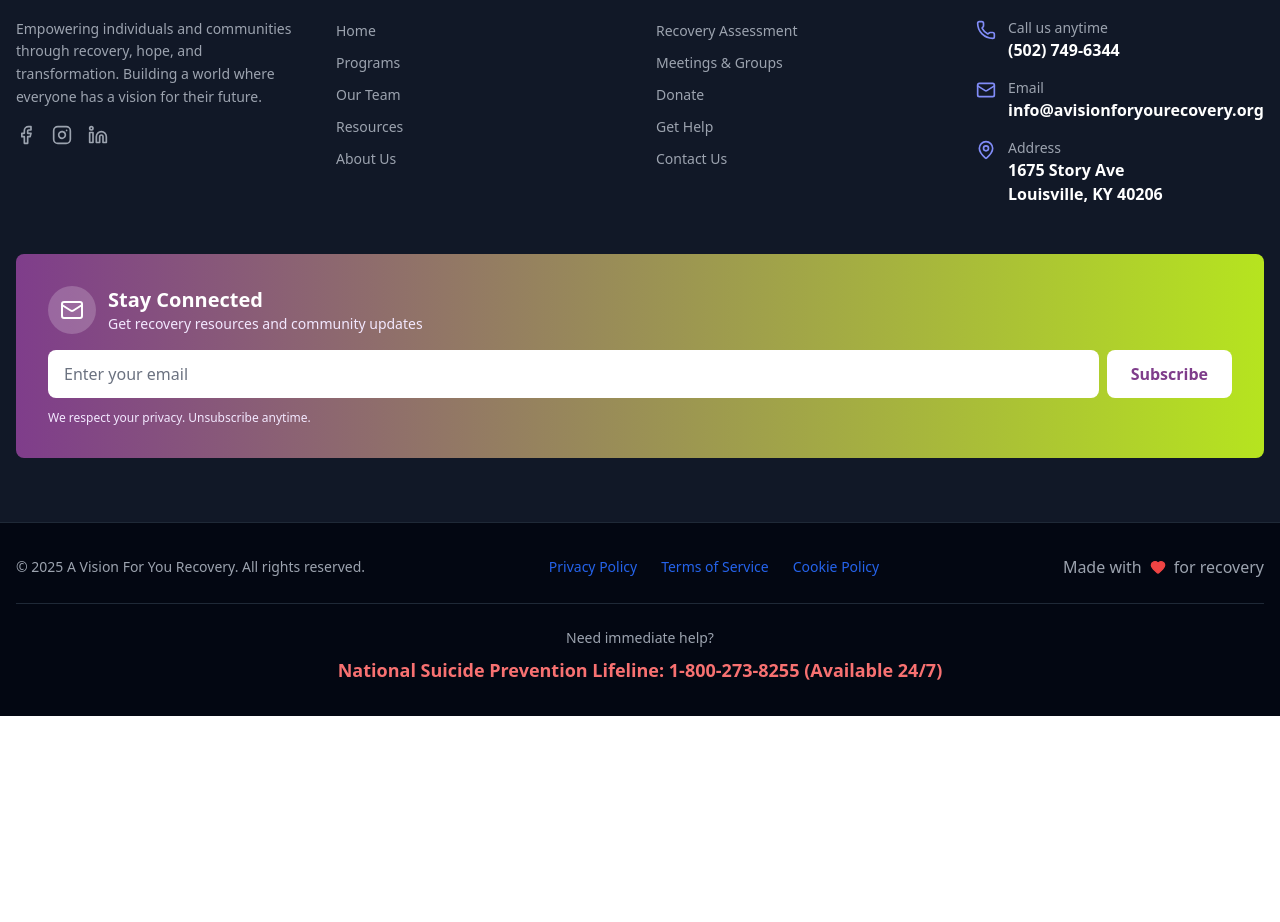
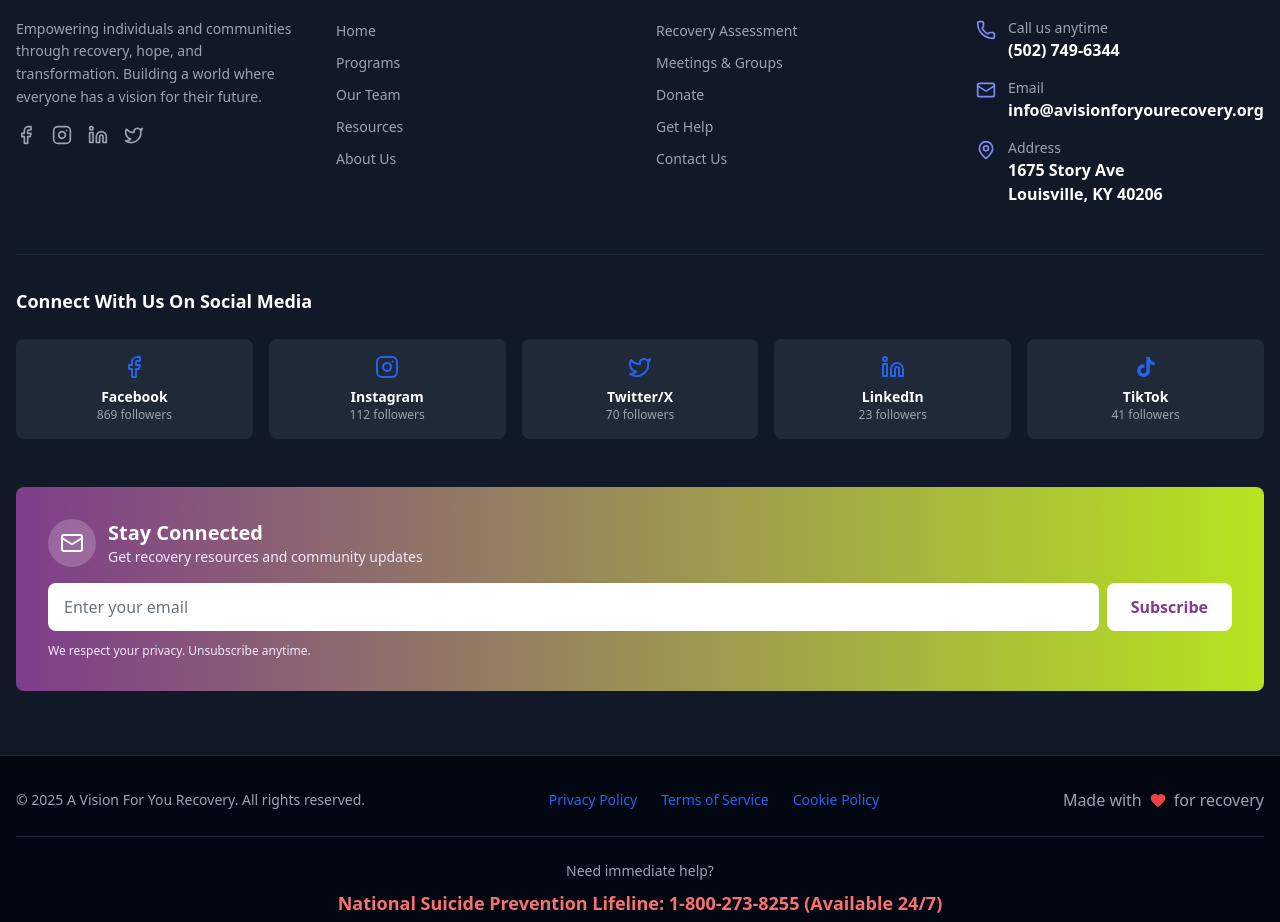
Before and after one commit to zrobards/avisionforyou, a Next.js app: page /about in a window 1280 px wide. Shown: the part 3301-4223 px from the top of the page. Before the commit the page ends 4017 px from the top, so only its background shows below. Built offline with nearby package versions, Linux system fonts and the light colour scheme; no server answers.

Commit message:
Add Twitter and TikTok social media boxes to footer with follower counts

```diff
--- a/src/components/layout/Footer.tsx
+++ b/src/components/layout/Footer.tsx
@@ -1,7 +1,7 @@
 'use client';
 
 import Link from 'next/link';
-import { Mail, Phone, MapPin, Facebook, Linkedin, Instagram, Heart } from 'lucide-react';
+import { Mail, Phone, MapPin, Facebook, Linkedin, Instagram, Heart, Twitter } from 'lucide-react';
 import NewsletterSignup from '@/components/shared/NewsletterSignup';
 
 export default function Footer() {
@@ -26,6 +26,9 @@ export default function Footer() {
                 </a>
                 <a href="https://www.linkedin.com/company/a-vision-for-you-inc-addiction-recovery-program/" target="_blank" rel="noopener noreferrer" className="text-gray-400 hover:text-blue-600 transition">
                   <Linkedin className="w-5 h-5" />
+                </a>
+                <a href="https://twitter.com/search?q=avisionforyourecovery" target="_blank" rel="noopener noreferrer" className="text-gray-400 hover:text-sky-400 transition">
+                  <Twitter className="w-5 h-5" />
                 </a>
               </div>
             </div>
@@ -123,6 +126,40 @@ export default function Footer() {
             </div>
           </div>
 
+          {/* Social Media Boxes */}
+          <div className="mt-12 pt-8 border-t border-gray-800">
+            <h3 className="text-white font-bold text-lg mb-6">Connect With Us On Social Media</h3>
+            <div className="grid grid-cols-2 md:grid-cols-5 gap-4">
+              <a href="https://www.facebook.com/avisionforyourecovery" target="_blank" rel="noopener noreferrer" className="bg-gray-800 hover:bg-blue-600 transition rounded-lg p-4 text-center">
+                <Facebook className="w-6 h-6 mx-auto mb-2" />
+                <p className="text-white text-sm font-semibold">Facebook</p>
+                <p className="text-gray-400 text-xs">869 followers</p>
+              </a>
+              <a href="https://www.instagram.com/avision_foryourecovery/" target="_blank" rel="noopener noreferrer" className="bg-gray-800 hover:bg-pink-600 transition rounded-lg p-4 text-center">
+                <Instagram className="w-6 h-6 mx-auto mb-2" />
+                <p className="text-white text-sm font-semibold">Instagram</p>
+                <p className="text-gray-400 text-xs">112 followers</p>
+              </a>
+              <a href="https://twitter.com/search?q=avisionforyourecovery" target="_blank" rel="noopener noreferrer" className="bg-gray-800 hover:bg-sky-500 transition rounded-lg p-4 text-center">
+                <Twitter className="w-6 h-6 mx-auto mb-2" />
+                <p className="text-white text-sm font-semibold">Twitter/X</p>
+                <p className="text-gray-400 text-xs">70 followers</p>
+              </a>
+              <a href="https://www.linkedin.com/company/a-vision-for-you-inc-addiction-recovery-program/" target="_blank" rel="noopener noreferrer" className="bg-gray-800 hover:bg-blue-700 transition rounded-lg p-4 text-center">
+                <Linkedin className="w-6 h-6 mx-auto mb-2" />
+                <p className="text-white text-sm font-semibold">LinkedIn</p>
+                <p className="text-gray-400 text-xs">23 followers</p>
+              </a>
+              <a href="https://www.tiktok.com/@avisionforyourecovery?_r=1&_t=ZP-92h34Bcel0Y" target="_blank" rel="noopener noreferrer" className="bg-gray-800 hover:bg-black transition rounded-lg p-4 text-center">
+                <svg className="w-6 h-6 mx-auto mb-2 fill-current" viewBox="0 0 24 24">
+                  <path d="M19.59 6.69a4.83 4.83 0 0 1-3.77-4.25V2h-3.45v13.67a2.89 2.89 0 0 1-5.1 1.74 2.89 2.89 0 0 1 2.31-4.64 2.86 2.86 0 0 1 .88.13V9.4a6.84 6.84 0 0 0-1-.05A6.33 6.33 0 0 0 5 20.1a6.34 6.34 0 0 0 10.86-4.43v-7a8.16 8.16 0 0 0 4.77 1.52v-3.4a4.85 4.85 0 0 1-.54-.05z" />
+                </svg>
+                <p className="text-white text-sm font-semibold">TikTok</p>
+                <p className="text-gray-400 text-xs">41 followers</p>
+              </a>
+            </div>
+          </div>
+
           {/* Newsletter Section */}
           <div className="mt-12">
             <NewsletterSignup />
```
